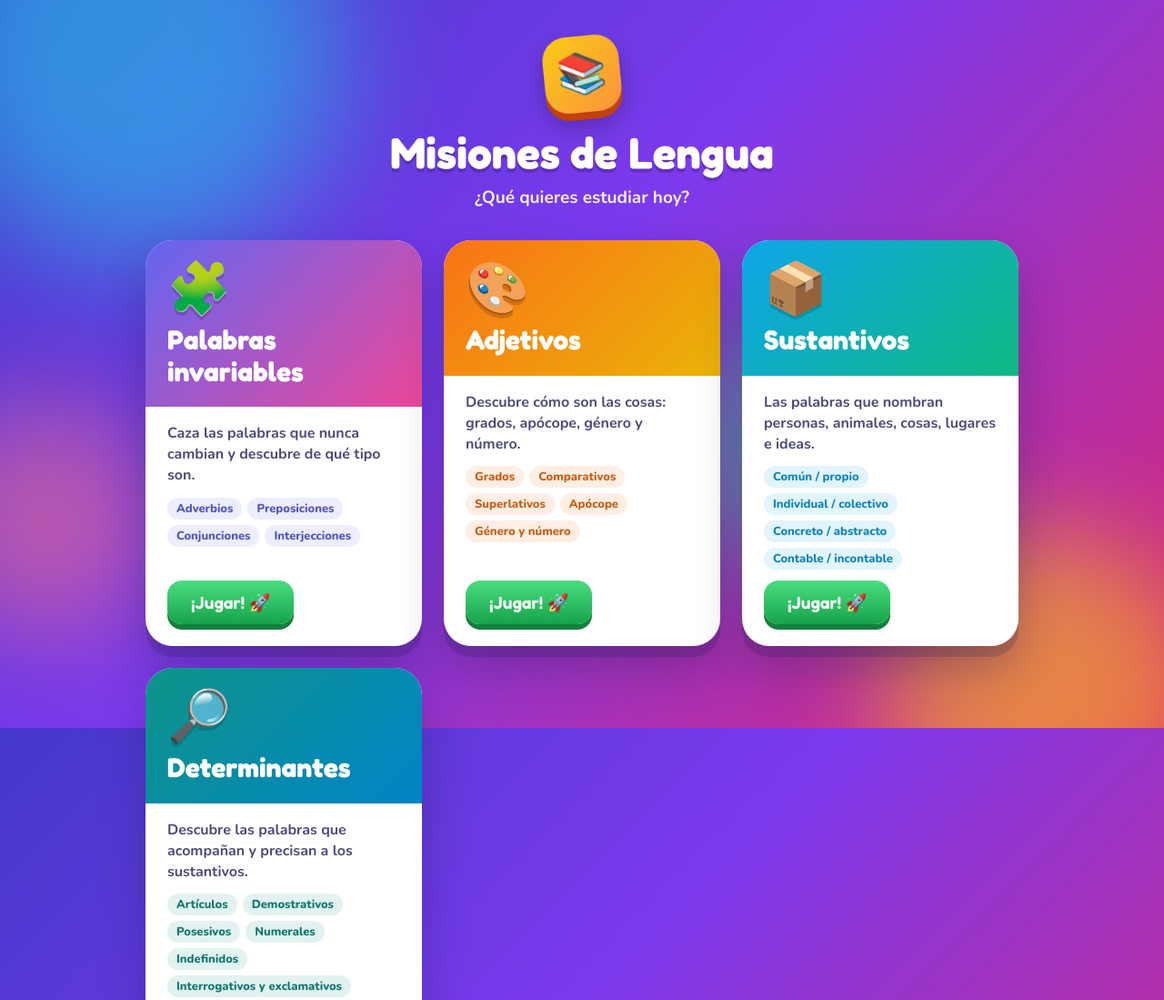
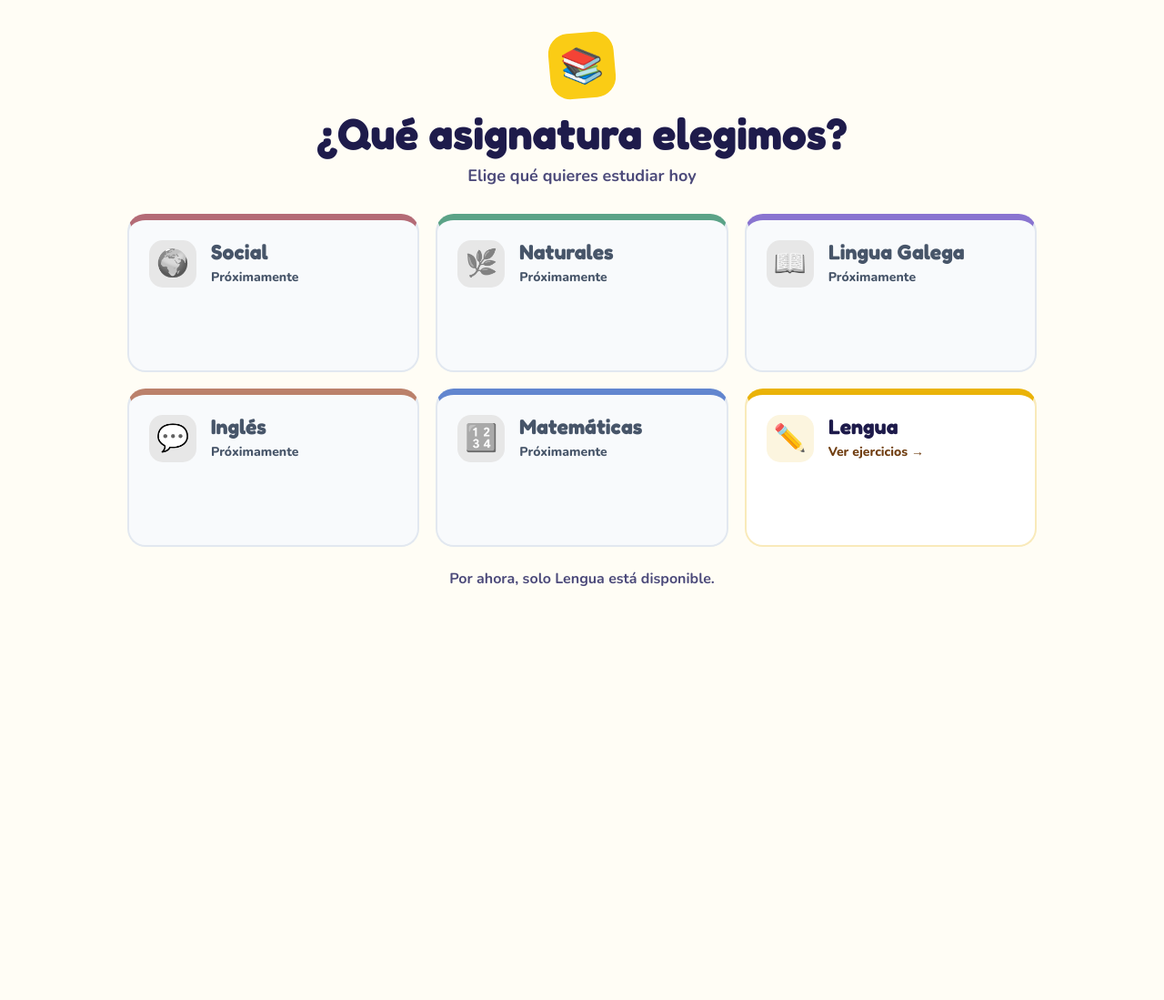
Before and after one commit to turuto/elmo, a plain HTML site: page index.html in a window 1280 px wide. Shown: the top 1099 px of the page at 91% size. After the commit the page ends 800 px from the top, so only its background shows below. Drawn offline with nearby package versions, Linux system fonts and the light colour scheme.

Commit message:
feat: add subject selector and Lengua catalog
Place the existing grammar missions one level below a new subject picker, preserve local progress, and apply distinct subject and exercise themes. Keep unavailable subjects disabled.

Co-authored-by: Copilot <223556219+Copilot@users.noreply.github.com>

```diff
--- a/index.html
+++ b/index.html
@@ -3,7 +3,8 @@
 <head>
 <meta charset="UTF-8">
 <meta name="viewport" content="width=device-width, initial-scale=1">
-<title>Misiones de Lengua</title>
+<meta name="theme-color" content="#fffdf5">
+<title>Asignaturas</title>
 <link rel="preconnect" href="https://fonts.googleapis.com">
 <link rel="preconnect" href="https://fonts.gstatic.com" crossorigin>
 <link href="https://fonts.googleapis.com/css2?family=Fredoka:wght@400;500;600;700&family=Nunito:wght@500;700;800&display=swap" rel="stylesheet">
@@ -14,156 +15,73 @@
     --font-body:"Nunito","Segoe UI",system-ui,sans-serif;
   }
   *{box-sizing:border-box}
-  [hidden]{display:none!important}
   html,body{margin:0;min-height:100%}
-  body{font-family:var(--font-body);color:var(--ink);min-height:100vh;overflow-x:hidden;
-    background:linear-gradient(135deg,#4338ca 0%,#7c3aed 45%,#db2777 100%);background-attachment:fixed}
-  .bg-blobs{position:fixed;inset:0;z-index:0;pointer-events:none;overflow:hidden}
-  .bg-blobs span{position:absolute;border-radius:50%;filter:blur(60px);opacity:.55;animation:flotar 18s ease-in-out infinite}
-  .bg-blobs span:nth-child(1){width:420px;height:420px;background:#22d3ee;top:-120px;left:-100px}
-  .bg-blobs span:nth-child(2){width:360px;height:360px;background:#facc15;bottom:-120px;right:-60px;animation-delay:-5s}
-  .bg-blobs span:nth-child(3){width:300px;height:300px;background:#34d399;top:40%;left:60%;animation-delay:-9s}
-  .bg-blobs span:nth-child(4){width:260px;height:260px;background:#fb7185;top:55%;left:-80px;animation-delay:-13s}
-  @keyframes flotar{0%,100%{transform:translate(0,0) scale(1)}33%{transform:translate(40px,-30px) scale(1.1)}66%{transform:translate(-30px,30px) scale(.95)}}
-
-  main{position:relative;z-index:1;max-width:1000px;margin:0 auto;padding:40px 20px 60px}
-  header{text-align:center;color:#fff;margin-bottom:34px}
-  .logo{width:84px;height:84px;margin:0 auto 14px;border-radius:26px;display:grid;place-items:center;font-size:44px;
-    background:linear-gradient(135deg,#facc15,#fb923c);box-shadow:0 8px 0 #c2410c,0 14px 26px rgba(0,0,0,.25);transform:rotate(-6deg);animation:bote 2.6s ease-in-out infinite}
-  @keyframes bote{0%,100%{transform:rotate(-6deg) translateY(0)}50%{transform:rotate(4deg) translateY(-10px)}}
-  h1{font-family:var(--font-title);font-size:48px;margin:0;text-shadow:0 4px 0 rgba(0,0,0,.18)}
-  header p{font-size:19px;font-weight:700;margin:8px 0 0;opacity:.92}
-
-  .apps{display:grid;grid-template-columns:repeat(auto-fit,minmax(280px,1fr));gap:24px}
-  .app{--c:#7c3aed;--c2:#db2777;position:relative;display:flex;flex-direction:column;background:#fff;border-radius:30px;overflow:hidden;color:var(--ink);text-decoration:none;
-    box-shadow:0 12px 0 rgba(30,27,75,.18),0 26px 50px rgba(30,27,75,.3);transition:transform .2s;animation:entrar .5s cubic-bezier(.3,1.5,.5,1) both}
-  .app:nth-child(2){animation-delay:.08s}.app:nth-child(3){animation-delay:.16s}
-  @keyframes entrar{from{opacity:0;transform:translateY(24px) scale(.96)}to{opacity:1;transform:none}}
-  a.app:hover{transform:translateY(-8px) rotate(-.6deg)}
-  .app-top{background:linear-gradient(135deg,var(--c),var(--c2));padding:26px 24px 22px;color:#fff;position:relative}
-  .app-icono{font-size:56px;line-height:1;display:inline-block;filter:drop-shadow(0 4px 0 rgba(0,0,0,.15))}
-  a.app:hover .app-icono{animation:sacudir .5s}
-  @keyframes sacudir{0%,100%{transform:rotate(0)}25%{transform:rotate(-12deg) scale(1.1)}75%{transform:rotate(10deg) scale(1.1)}}
-  .app-top h2{font-family:var(--font-title);font-size:30px;line-height:1.15;margin:10px 0 0}
-  .app-body{padding:18px 24px 24px;display:flex;flex-direction:column;gap:12px;flex:1}
-  .app-body p{margin:0;font-size:16px;line-height:1.45;color:var(--ink-soft);font-weight:600}
-  .chips{display:flex;flex-wrap:wrap;gap:6px}
-  .chips span{font-size:13px;font-weight:800;padding:3px 10px;border-radius:99px;background:color-mix(in srgb,var(--c) 12%,#fff);color:color-mix(in srgb,var(--c) 80%,#000)}
-  .estado{font-size:14px;font-weight:800;padding:8px 12px;border-radius:14px}
-  .estado.hay{background:#fee2e2;color:#991b1b}
-  .estado.nada{background:#dcfce7;color:#166534}
-  .boton{margin-top:auto;align-self:flex-start;font-family:var(--font-title);font-weight:600;font-size:19px;color:#fff;padding:12px 26px;border-radius:16px;
-    background:linear-gradient(180deg,#4ade80,#16a34a);box-shadow:0 6px 0 #15803d}
-  .pronto{opacity:.92;cursor:default}
-  .pronto .app-top{filter:saturate(.75)}
-  .pronto .boton{background:#e2e8f0;color:#64748b;box-shadow:0 6px 0 #cbd5e1}
-  .cinta{position:absolute;top:18px;right:-34px;transform:rotate(35deg);background:#facc15;color:#713f12;font-family:var(--font-title);font-weight:700;
-    font-size:14px;padding:4px 40px;box-shadow:0 3px 0 #ca8a04;z-index:2}
-  .a-inv{--c:#6366f1;--c2:#ec4899}
-  .a-sus{--c:#0ea5e9;--c2:#10b981}
-  .a-adj{--c:#f97316;--c2:#eab308}
-  .a-det{--c:#0d9488;--c2:#0284c7}
-  footer{text-align:center;color:#fff;font-weight:700;margin-top:34px;opacity:.85}
-  @media (max-width:600px){h1{font-size:36px}}
+  body{min-height:100vh;padding:36px 20px 28px;background:#fffdf5;color:var(--ink);font-family:var(--font-body)}
+  main{max-width:1000px;margin:0 auto}
+  header{text-align:center;margin:0 auto 30px}
+  .logo{width:72px;height:72px;margin:0 auto 12px;border-radius:22px;display:grid;place-items:center;background:#facc15;font-size:38px;transform:rotate(-5deg)}
+  h1,h2,p{margin-top:0}
+  h1{font-family:var(--font-title);font-size:clamp(34px,6vw,48px);line-height:1.1;margin-bottom:8px}
+  header p{font-size:18px;font-weight:700;color:var(--ink-soft);margin-bottom:0}
+  .asignaturas{display:grid;grid-template-columns:repeat(3,minmax(0,1fr));gap:18px}
+  .asignatura{--color:#eab308;--tinta:#713f12;min-height:174px;width:100%;display:flex;align-items:flex-start;gap:16px;padding:22px;border:2px solid color-mix(in srgb,var(--color) 28%,#fff);border-top:7px solid var(--color);border-radius:20px;background:#fff;color:var(--ink);font:inherit;text-align:left;text-decoration:none}
+  a.asignatura{transition:transform .16s,box-shadow .16s}
+  a.asignatura:hover{transform:translateY(-3px);box-shadow:0 8px 18px rgba(30,27,75,.12)}
+  a.asignatura:focus-visible{outline:3px solid var(--ink);outline-offset:3px}
+  .asignatura:disabled{background:#f8fafc;border-color:#e2e8f0;border-top-color:color-mix(in srgb,var(--color) 45%,#94a3b8);color:#475569;cursor:not-allowed}
+  .asignatura:disabled .icono{background:#e2e8f0;filter:grayscale(1)}
+  .asignatura:disabled .estado{color:#475569}
+  .icono{width:52px;height:52px;flex:none;display:grid;place-items:center;border-radius:15px;background:color-mix(in srgb,var(--color) 13%,#fff);font-size:29px}
+  .contenido{display:flex;flex-direction:column;gap:5px;min-width:0}
+  .contenido strong{font-family:var(--font-title);font-size:23px;line-height:1.15}
+  .estado{font-size:14px;font-weight:800;color:var(--tinta)}
+  .a-social{--color:#dc2626;--tinta:#991b1b}
+  .a-naturales{--color:#16a34a;--tinta:#166534}
+  .a-galega{--color:#7c3aed;--tinta:#5b21b6}
+  .a-ingles{--color:#ea580c;--tinta:#9a3412}
+  .a-mates{--color:#2563eb;--tinta:#1e40af}
+  .a-lengua{--color:#eab308;--tinta:#713f12}
+  footer{text-align:center;margin-top:24px;color:var(--ink-soft);font-weight:700}
+  @media(max-width:700px){body{padding:28px 16px 24px}.asignaturas{grid-template-columns:repeat(2,minmax(0,1fr));gap:14px}.asignatura{min-height:150px;padding:18px 14px;gap:12px}.icono{width:44px;height:44px;font-size:25px}.contenido strong{font-size:20px}}
+  @media(max-width:440px){.asignaturas{grid-template-columns:1fr}.asignatura{min-height:0;align-items:center}}
 </style>
 </head>
 <body>
-<div class="bg-blobs" aria-hidden="true"><span></span><span></span><span></span><span></span></div>
 <main>
   <header>
     <div class="logo" aria-hidden="true">📚</div>
-    <h1>Misiones de Lengua</h1>
-    <p>¿Qué quieres estudiar hoy?</p>
+    <h1>¿Qué asignatura elegimos?</h1>
+    <p>Elige qué quieres estudiar hoy</p>
   </header>
 
-  <div class="apps">
-    <!-- App disponible -->
-    <a class="app a-inv" href="palabras-invariables/index.html">
-      <div class="app-top">
-        <span class="app-icono">🧩</span>
-        <h2>Palabras invariables</h2>
-      </div>
-      <div class="app-body">
-        <p>Caza las palabras que nunca cambian y descubre de qué tipo son.</p>
-        <div class="chips"><span>Adverbios</span><span>Preposiciones</span><span>Conjunciones</span><span>Interjecciones</span></div>
-        <div class="estado" id="estadoInv" hidden></div>
-        <span class="boton">¡Jugar! 🚀</span>
-      </div>
+  <section class="asignaturas" aria-label="Asignaturas">
+    <button class="asignatura a-social" type="button" disabled>
+      <span class="icono" aria-hidden="true">🌍</span>
+      <span class="contenido"><strong>Social</strong><span class="estado">Próximamente</span></span>
+    </button>
+    <button class="asignatura a-naturales" type="button" disabled>
+      <span class="icono" aria-hidden="true">🌿</span>
+      <span class="contenido"><strong>Naturales</strong><span class="estado">Próximamente</span></span>
+    </button>
+    <button class="asignatura a-galega" type="button" disabled>
+      <span class="icono" aria-hidden="true">📖</span>
+      <span class="contenido"><strong>Lingua Galega</strong><span class="estado">Próximamente</span></span>
+    </button>
+    <button class="asignatura a-ingles" type="button" disabled>
+      <span class="icono" aria-hidden="true">💬</span>
+      <span class="contenido"><strong>Inglés</strong><span class="estado">Próximamente</span></span>
+    </button>
+    <button class="asignatura a-mates" type="button" disabled>
+      <span class="icono" aria-hidden="true">🔢</span>
+      <span class="contenido"><strong>Matemáticas</strong><span class="estado">Próximamente</span></span>
+    </button>
+    <a class="asignatura a-lengua" href="lengua/index.html">
+      <span class="icono" aria-hidden="true">✏️</span>
+      <span class="contenido"><strong>Lengua</strong><span class="estado">Ver ejercicios →</span></span>
     </a>
+  </section>
 
-    <!-- App disponible -->
-    <a class="app a-adj" href="adjetivos/index.html">
-      <div class="app-top">
-        <span class="app-icono">🎨</span>
-        <h2>Adjetivos</h2>
-      </div>
-      <div class="app-body">
-        <p>Descubre cómo son las cosas: grados, apócope, género y número.</p>
-        <div class="chips"><span>Grados</span><span>Comparativos</span><span>Superlativos</span><span>Apócope</span><span>Género y número</span></div>
-        <div class="estado" id="estadoAdj" hidden></div>
-        <span class="boton">¡Jugar! 🚀</span>
-      </div>
-    </a>
-
-    <!-- App disponible -->
-    <a class="app a-sus" href="sustantivos/index.html">
-      <div class="app-top">
-        <span class="app-icono">📦</span>
-        <h2>Sustantivos</h2>
-      </div>
-      <div class="app-body">
-        <p>Las palabras que nombran personas, animales, cosas, lugares e ideas.</p>
-        <div class="chips"><span>Común / propio</span><span>Individual / colectivo</span><span>Concreto / abstracto</span><span>Contable / incontable</span></div>
-        <div class="estado" id="estadoSus" hidden></div>
-        <span class="boton">¡Jugar! 🚀</span>
-      </div>
-    </a>
-
-    <a class="app a-det" href="determinantes/index.html">
-      <div class="app-top"><span class="app-icono">🔎</span><h2>Determinantes</h2></div>
-      <div class="app-body">
-        <p>Descubre las palabras que acompañan y precisan a los sustantivos.</p>
-        <div class="chips"><span>Artículos</span><span>Demostrativos</span><span>Posesivos</span><span>Numerales</span><span>Indefinidos</span><span>Interrogativos y exclamativos</span><span>Relativos</span></div>
-        <div class="estado" id="estadoDet" hidden></div>
-        <span class="boton">¡Jugar! 🚀</span>
-      </div>
-    </a>
-  </div>
-
-  <footer>✨ Cada misión guarda tu progreso en este navegador ✨</footer>
+  <footer>Por ahora, solo Lengua está disponible.</footer>
 </main>
-
-<script>
-  // Resumen del progreso de cada app (cada una lo guarda en localStorage)
-  function leer(clave) { try { return JSON.parse(localStorage.getItem(clave)) || {}; } catch (e) { return {}; } }
-  function flojoEn(h) {
-    return (k) => { const a = h[k] || []; return a.length >= 6 && (a.reduce((x, y) => x + y, 0) / a.length) * 100 < 60; };
-  }
-  function pintarEstado(idEl, h, grupos) {
-    if (!Object.values(h).some((a) => a && a.length)) return;
-    const flojo = flojoEn(h);
-    const nombres = grupos.filter(([, claves]) => claves.some(flojo)).map(([n]) => n);
-    const e = document.getElementById(idEl);
-    e.hidden = false;
-    if (nombres.length) { e.className = "estado hay"; e.textContent = "⚠️ Para practicar: " + nombres.join(", "); }
-    else { e.className = "estado nada"; e.textContent = "🌟 ¡Vas genial! Sigue así."; }
-  }
-  pintarEstado("estadoInv", leer("pi_hist"), [
-    ["adverbios", ["adv", "adv-L", "adv-T", "adv-M", "adv-C"]], ["preposiciones", ["prep"]],
-    ["conjunciones", ["conj"]], ["interjecciones", ["int"]],
-  ]);
-  pintarEstado("estadoAdj", leer("adj_hist"), [
-    ["reconocer adjetivos", ["ID"]], ["grados", ["P", "CS", "CI", "CG", "SA", "SR"]], ["formas irregulares", ["IR"]],
-    ["apócope", ["AP"]], ["género y número", ["GN"]],
-  ]);
-  pintarEstado("estadoSus", leer("sust_hist"), [
-    ["común/propio", ["CP"]], ["individual/colectivo", ["IC"]], ["concreto/abstracto", ["CA"]],
-    ["contable/incontable", ["CN"]], ["vocabulario de colectivos", ["VOC"]],
-  ]);
-  pintarEstado("estadoDet", leer("det_hist"), [
-    ["artículos", ["art"]], ["demostrativos", ["dem"]], ["posesivos", ["pos"]],
-    ["numerales", ["num"]], ["indefinidos", ["ind"]], ["interrogativos y exclamativos", ["int"]], ["relativos", ["rel"]],
-  ]);
-</script>
 </body>
 </html>
```
Also changed, not shown: adjetivos/index.html (+1 -1 lines), determinantes/index.html (+1 -1 lines), lengua/index.html (added, +172 -0 lines), palabras-invariables/index.html (+1 -1 lines), sustantivos/index.html (+1 -1 lines), 2 other files.
